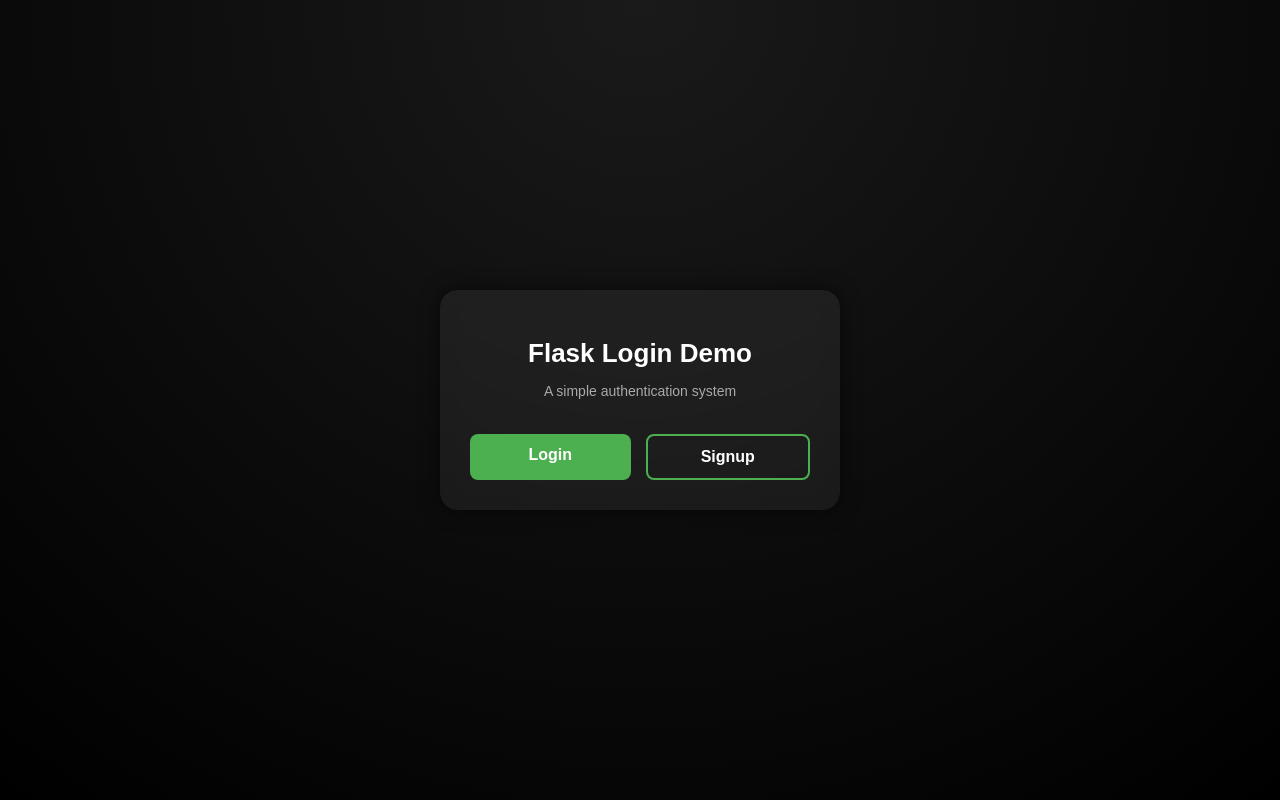
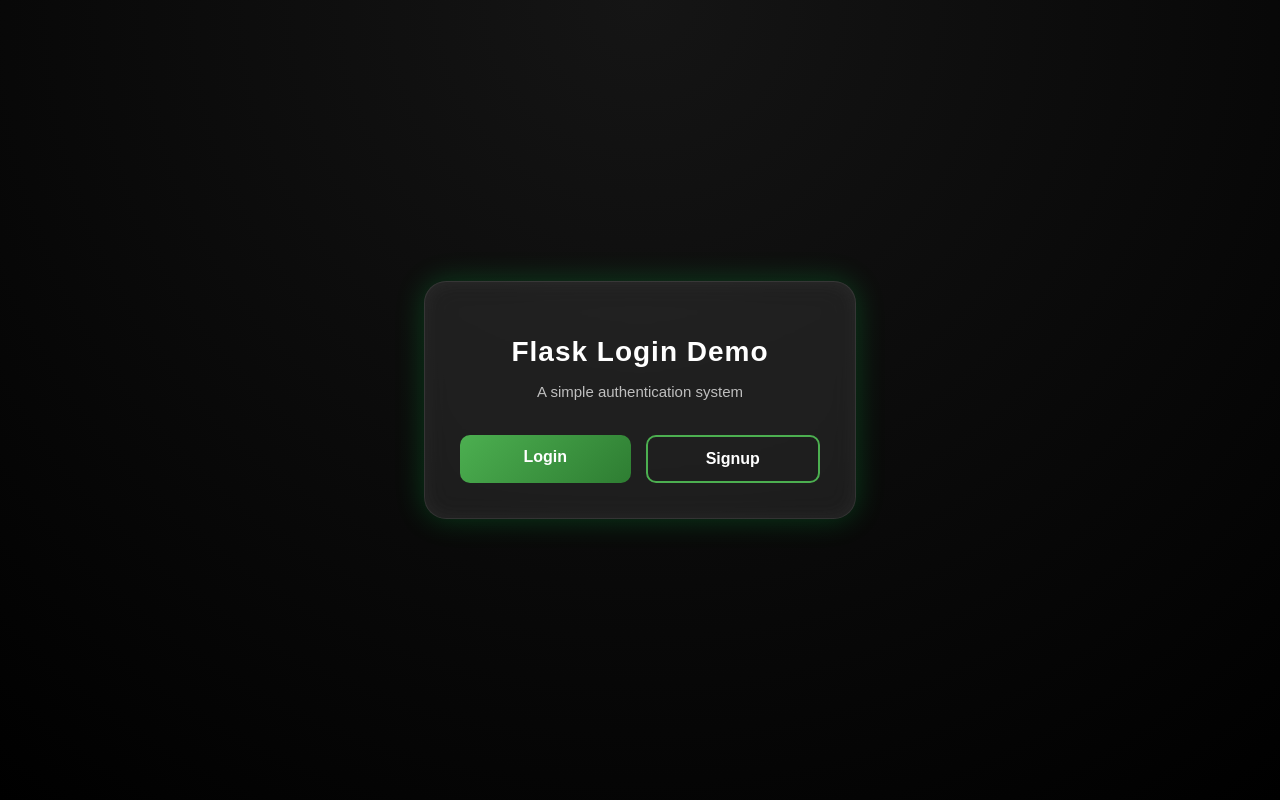
Before and after one commit to Nader-Elsayed-Hassan/Advanced_tasks, a Flask app: page / in a window 1280 px wide. Run offline with Flask 3, Linux system fonts and the light colour scheme.

Commit message:
'some meaningful commit message here'

```diff
--- a/Flask/static/style.css
+++ b/Flask/static/style.css
@@ -1,5 +1,5 @@
 body {
-    background: radial-gradient(circle at top, #1a1a1a, #000);
+    background: radial-gradient(circle at top, #151515, #000);
     font-family: "Poppins", Arial, sans-serif;
     color: #fff;
     margin: 0;
@@ -9,55 +9,70 @@ body {
     height: 100vh;
 }
 
+/* Glassmorphism container */
 .container {
-    width: 340px;
-    padding: 30px;
-    background: rgba(255, 255, 255, 0.06);
-    backdrop-filter: blur(10px);
-    border-radius: 18px;
+    width: 360px;
+    padding: 35px;
+    background: rgba(255, 255, 255, 0.08);
+    backdrop-filter: blur(14px);
+    border-radius: 22px;
     text-align: center;
-    box-shadow: 0px 0px 20px rgba(0, 0, 0, 0.6);
+    box-shadow: 0 0 30px rgba(0, 255, 90, 0.2),
+        inset 0 0 20px rgba(255, 255, 255, 0.05);
+    border: 1px solid rgba(255, 255, 255, 0.1);
+    animation: fadeIn 1s both;
 }
 
+/* Titles */
 .title {
     margin-bottom: 10px;
-    font-size: 26px;
+    font-size: 28px;
     font-weight: 700;
+    letter-spacing: 1px;
 }
 
 .subtitle {
     margin-bottom: 25px;
-    font-size: 14px;
-    color: #aaa;
+    font-size: 15px;
+    color: #bfbfbf;
 }
 
+/* Inputs */
 .form input {
-    width: 90%;
-    padding: 12px;
-    margin: 12px 0;
-    border-radius: 8px;
-    border: none;
+    width: 92%;
+    padding: 13px;
+    margin: 13px 0;
+    border-radius: 10px;
+    border: 1px solid transparent;
     outline: none;
-    background: #222;
+    background: rgba(255, 255, 255, 0.09);
     color: #fff;
+    transition: 0.3s ease;
 }
 
+.form input:focus {
+    border-color: #4caf50;
+    box-shadow: 0 0 8px rgba(76, 175, 80, 0.6);
+}
+
+/* Buttons */
 .btn {
-    display: inline-block;
-    width: 90%;
-    padding: 12px;
-    background: #4caf50;
+    width: 92%;
+    padding: 13px;
+    background: linear-gradient(135deg, #4caf50, #2e7d32);
     border: none;
-    border-radius: 8px;
+    border-radius: 10px;
     color: white;
     font-weight: 600;
     cursor: pointer;
     margin-top: 10px;
     text-decoration: none;
+    transition: 0.3s ease;
 }
 
 .btn:hover {
-    background: #43a047;
+    transform: translateY(-2px);
+    box-shadow: 0 6px 20px rgba(76, 175, 80, 0.5);
 }
 
 .btn-group {
@@ -66,26 +81,38 @@ body {
     justify-content: center;
 }
 
+/* Outline Button */
 .btn.outline {
     background: transparent;
     border: 2px solid #4caf50;
 }
 
 .btn.outline:hover {
-    background: #4caf50;
+    background: rgba(76, 175, 80, 0.2);
+    box-shadow: 0 0 10px rgba(76, 175, 80, 0.5);
 }
 
+/* Links */
 .link {
     color: #4caf50;
     display: block;
-    margin-top: 15px;
+    margin-top: 18px;
+    text-decoration: none;
+    transition: 0.3s;
 }
 
-.msg {
-    margin: 10px 0;
-    color: #ff6b6b;
+.link:hover {
+    color: #6eff7a;
 }
 
+/* Error message */
+.msg {
+    margin: 12px 0;
+    color: #ff6b6b;
+    font-size: 14px;
+}
+
+/* Animation */
 .fade-in {
     animation: fadeIn 0.8s both;
 }
@@ -93,7 +120,7 @@ body {
 @keyframes fadeIn {
     from {
         opacity: 0;
-        transform: translateY(10px);
+        transform: translateY(12px);
     }
 
     to {
--- a/webscraping/scraper.py
+++ b/webscraping/scraper.py
@@ -21,4 +21,4 @@ for item in products:
     })
 df = pd.DataFrame(data)
 df.to_excel("jumia_products.xlsx", index=False)
-print("Saved successfully → jumia_products.xlsx")
+print("Saved successfully -> jumia_products.xlsx")
```
Also changed, not shown: database.db (added), 1 other file.
